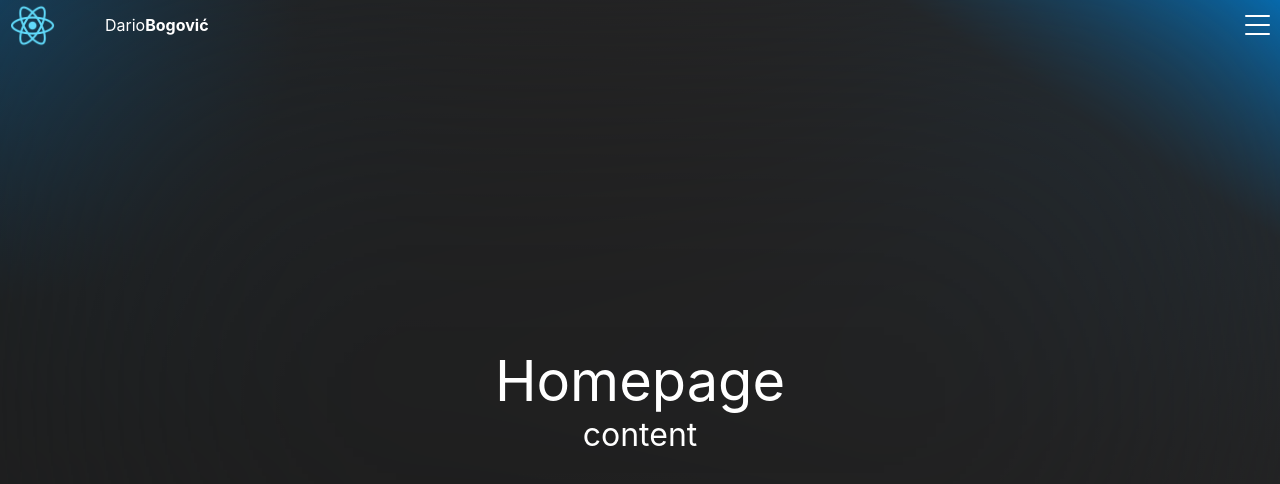
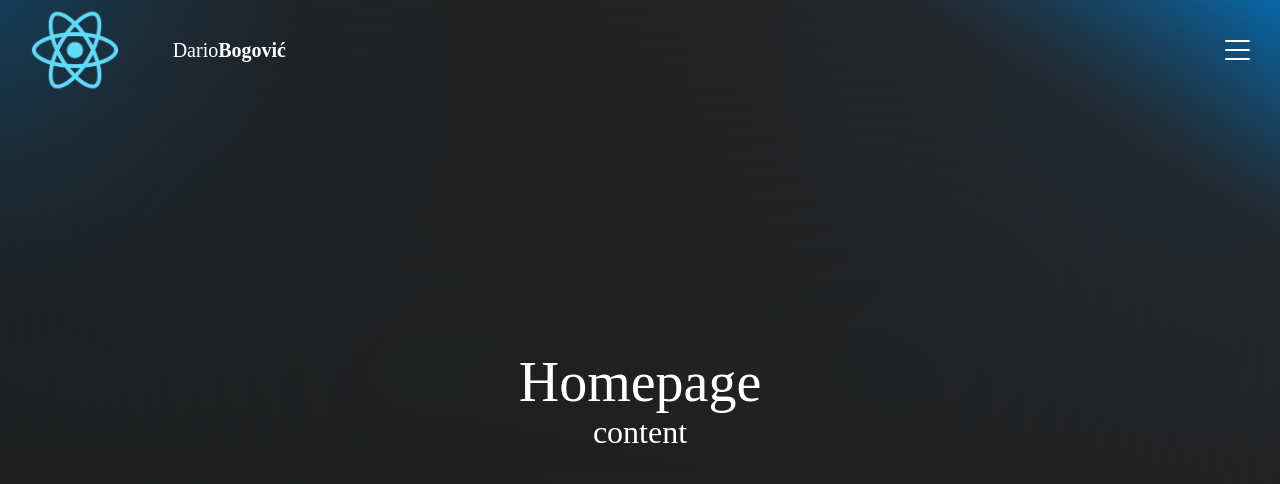
Before and after one commit to BijesniPatuljak/-db_github_page, a React (Create React App) app: page / in a window 1280 px wide. Shown: the top 484 px of the page. Built offline with nearby package versions, Linux system fonts and the light colour scheme.

Commit message:
Added font

```diff
--- a/src/App.css
+++ b/src/App.css
@@ -1,38 +1,9 @@
 .App {
+  font-family: 'FenomenSans';
   text-align: center;
 }
 
-.App-logo {
-  height: 40vmin;
-  pointer-events: none;
+@font-face {
+  font-family: 'FenomenSans';
+  src: local('FenomenSans-CNRegular'), url(./assets/fonts/FenomenSans-CNRegular.ttf) format('ttf');
 }
-
-@media (prefers-reduced-motion: no-preference) {
-  .App-logo {
-    animation: App-logo-spin infinite 20s linear;
-  }
-}
-
-.App-header {
-  background-color: #282c34;
-  min-height: 100vh;
-  display: flex;
-  flex-direction: column;
-  align-items: center;
-  justify-content: center;
-  font-size: calc(10px + 2vmin);
-  color: white;
-}
-
-.App-link {
-  color: #61dafb;
-}
-
-@keyframes App-logo-spin {
-  from {
-    transform: rotate(0deg);
-  }
-  to {
-    transform: rotate(360deg);
-  }
-}
--- a/src/assets/stylesheets/hamburger_menu.scss
+++ b/src/assets/stylesheets/hamburger_menu.scss
@@ -4,7 +4,7 @@
   cursor: pointer;
   display: flex;
   height: 80%;
-  margin-right: 10px;
+  margin-right: 30px;
   width: 25px;
   .bar {
     background-color: $mainLight;
--- a/src/assets/stylesheets/links.scss
+++ b/src/assets/stylesheets/links.scss
@@ -1,9 +1,11 @@
 @import "./colors";
+
 .link-wrapper {
   align-items: center;
   color: $mainLight;
   display: flex;
   flex-direction: column;
+  font-size: 26px;
   gap: 30px;
   justify-content: center;
   position: absolute;
@@ -13,7 +15,32 @@
   opacity: 1;
   transition: opacity 1s ease;
   z-index: 1;
+
+  .nav-link {
+    position: relative;
+  }
+
+  .nav-link::before {
+    background-color: $mainLight;
+    border-radius: 5px;
+    bottom: -4px;
+    content: '';
+    left: 0;
+    height: 2px;
+    position: absolute;
+    transition: width 0.5s ease;
+    width: 0;
+  }
+
+  .nav-link:hover {
+    cursor: pointer;
+  }
+
+  .nav-link:hover::before {
+    width: 100%;
+  }
 }
+
 
 .invisible {
   transition: opacity 1s ease;
--- a/src/assets/stylesheets/navigation.scss
+++ b/src/assets/stylesheets/navigation.scss
@@ -4,7 +4,7 @@ nav {
   background: transparent;
   display: flex;
   flex-direction: row;
-  height: 50px;
+  height: 100px;
   justify-content: space-between;
   position: absolute;
   width: 100vw;
@@ -13,9 +13,11 @@ nav {
   .nav-left {
     align-items: center;
     display: flex;
+    font-size: 20px;
+    gap: 30px;
+    justify-content: space-between;
     height: 100%;
-    gap: 50px;
-    margin-left: 10px;
+    margin-left: 30px;
     width: 20%;
 
     .nav-title {
```
Also changed, not shown: src/assets/fonts/FenomenSans-CNRegular.ttf (added).
